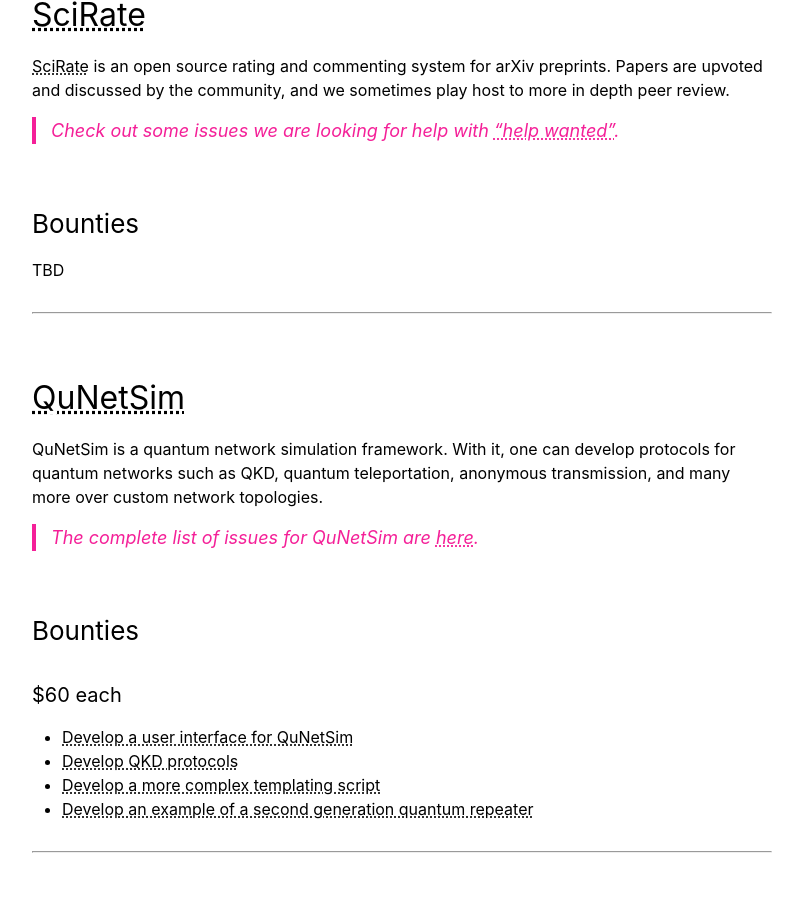
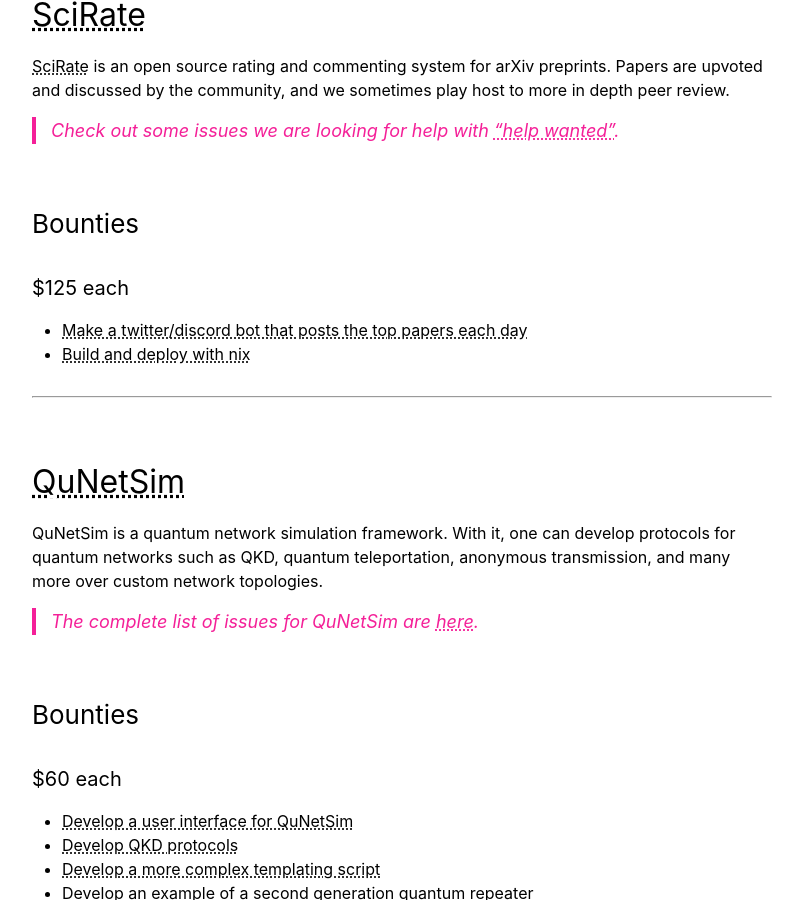
Before and after one commit to unitaryfund/unitaryhack2021, a Jekyll site: the page built from participating-projects.md, in a window 1280 px wide and 900 px high, scrolled down 3036 px. Shown: the whole window, without its empty margins (238-1041 px from the left). Built offline with Jekyll 4.4.1, drawn with Linux system fonts in a browser that asks for light colours.

Commit message:
adding scirate bounties

```diff
--- a/participating-projects.md
+++ b/participating-projects.md
@@ -136,7 +136,10 @@
 wanted"](https://github.com/scirate/scirate/issues?q=is%3Aissue+is%3Aopen+label%3A%22help+wanted%22).
 
 ### Bounties
-TBD
+
+#### $125 each
+- [Make a twitter/discord bot that posts the top papers each day](https://github.com/scirate/scirate/issues/430)
+- [Build and deploy with nix](https://github.com/scirate/scirate/issues/429)
 
 ---
 ## [QuNetSim](https://github.com/tqsd/QuNetSim)
```
